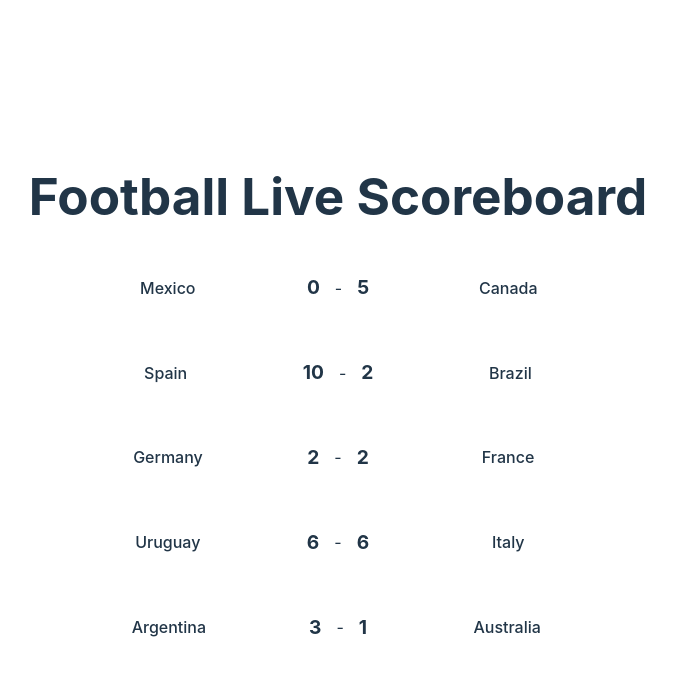
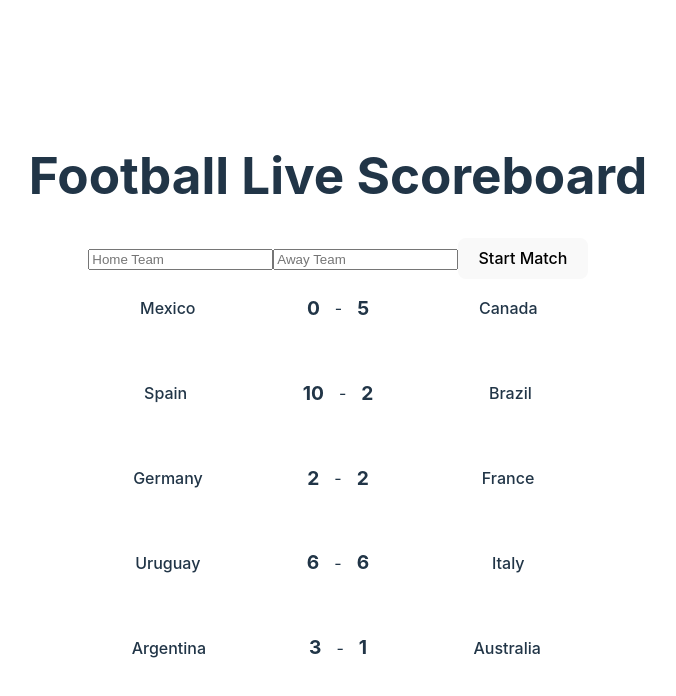
Before and after one commit to kroners/scoreboard, a React (Vite) app: page / in a window 1280 px wide. Shown: the top 696 px of the page, without its empty margins (302-978 px from the left). Built offline with nearby package versions, Linux system fonts and the light colour scheme.

Commit message:
Add changes to grab new match with 0-0 score

```diff
--- a/src/App.tsx
+++ b/src/App.tsx
@@ -1,5 +1,6 @@
 import styled from 'styled-components';
 import './App.css'
+import { useState } from 'react';
 
 const MatchContainer = styled.div`
   display: flex;
@@ -25,9 +26,7 @@ const Score = styled.span`
   margin: 0 15px;
 `;
 
-function App() {
-
-  const matches = [
+  const oldMatches = [
     {
       homeTeam: 'Mexico',
       awayTeam: 'Canada',
@@ -60,9 +59,25 @@ function App() {
     },
   ]
 
+function App() {
+  const [homeTeam, setHomeTeam] = useState('');
+  const [awayTeam, setAwayTeam] = useState('');
+  const [matches, setMatches] = useState(oldMatches);
+
+  const handleAddMatch = () => {
+    setMatches([...matches, { homeTeam, awayTeam, homeScore: 0, awayScore: 0 }]);
+    setHomeTeam('');
+    setAwayTeam('');
+  }
+
   return (
     <>
       <h1>Football Live Scoreboard</h1>
+      <div>
+        <input type="text" placeholder='Home Team' value={homeTeam} onChange={(e) => setHomeTeam(e.target.value)} />
+        <input type="text" placeholder='Away Team' value={awayTeam} onChange={(e) => setAwayTeam(e.target.value)} />
+        <button onClick={handleAddMatch}>Start Match</button>
+      </div>
       <MatchContainer>
         {matches.map((match, index) => (
           <MatchRow key={index} data-testid='match-row'>
```
